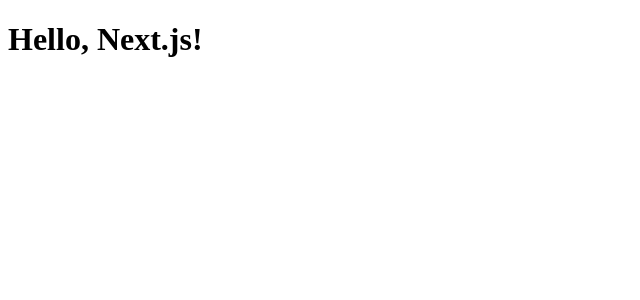
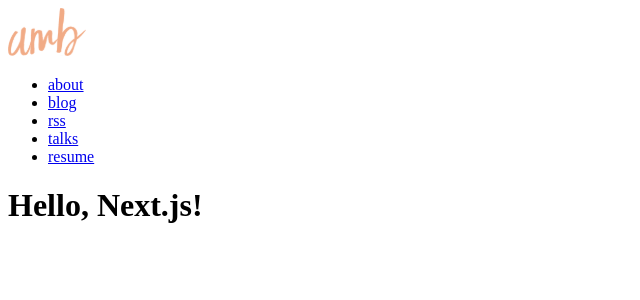
Before and after one commit to ashleemboyer/ashleemboyer-com, a Next.js app: page / in a window 1280 px wide. Shown: the top 300 px of the page, without its empty margins (0-640 px from the left). Built offline with nearby package versions, Linux system fonts and the light colour scheme.

Commit message:
Adding site header and array of links

```diff
--- a/app/layout.tsx
+++ b/app/layout.tsx
@@ -1,4 +1,12 @@
 import { ReactNode } from "react";
+
+const SITE_LINKS = [
+  { href: "/about", text: "about" },
+  { href: "/blog", text: "blog" },
+  { href: "/rss", text: "rss" },
+  { href: "/talks", text: "talks" },
+  { href: "/resume", text: "resume" },
+];
 
 interface RootLayoutProps {
   children: ReactNode;
@@ -7,7 +15,25 @@
 const RootLayout = ({ children }: RootLayoutProps) => {
   return (
     <html lang="en">
-      <body>{children}</body>
+      <body>
+        <header>
+          <a href="/">
+            <img alt="home" src="amb.svg" height="48" width="auto" />
+          </a>
+          <nav>
+            <ul>
+              {SITE_LINKS.map(({ href, text }) => {
+                return (
+                  <li key={href}>
+                    <a href={href}>{text}</a>
+                  </li>
+                );
+              })}
+            </ul>
+          </nav>
+        </header>
+        <div>{children}</div>
+      </body>
     </html>
   );
 };
```
